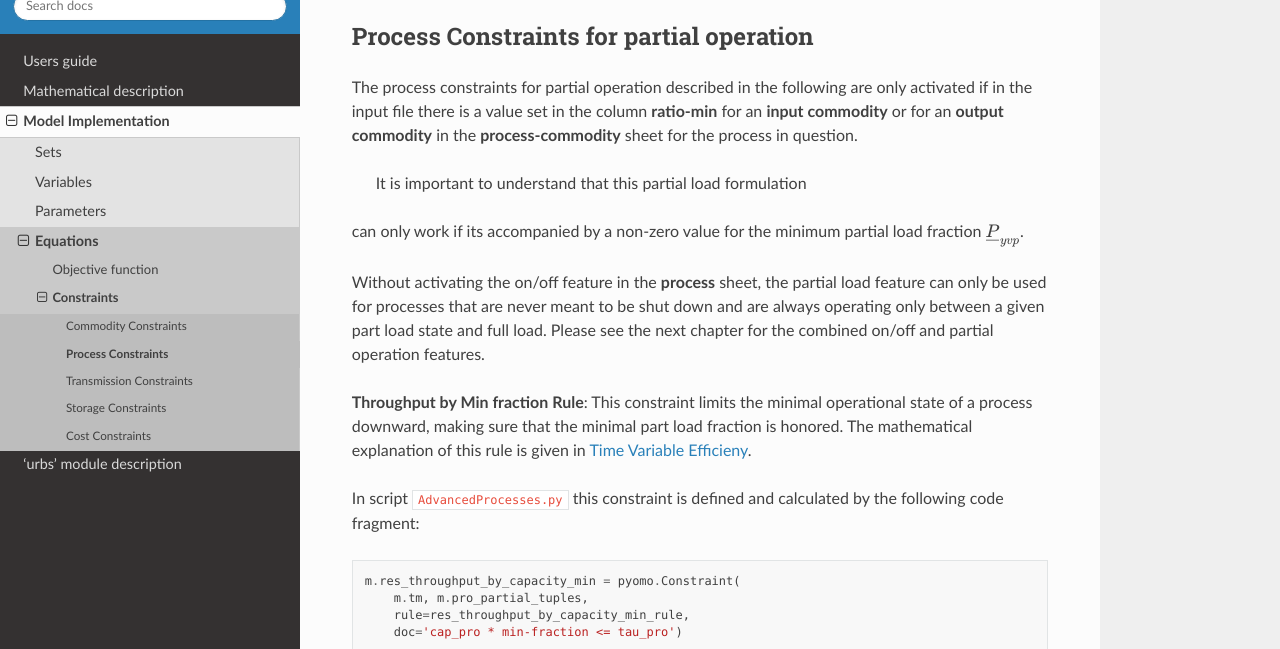
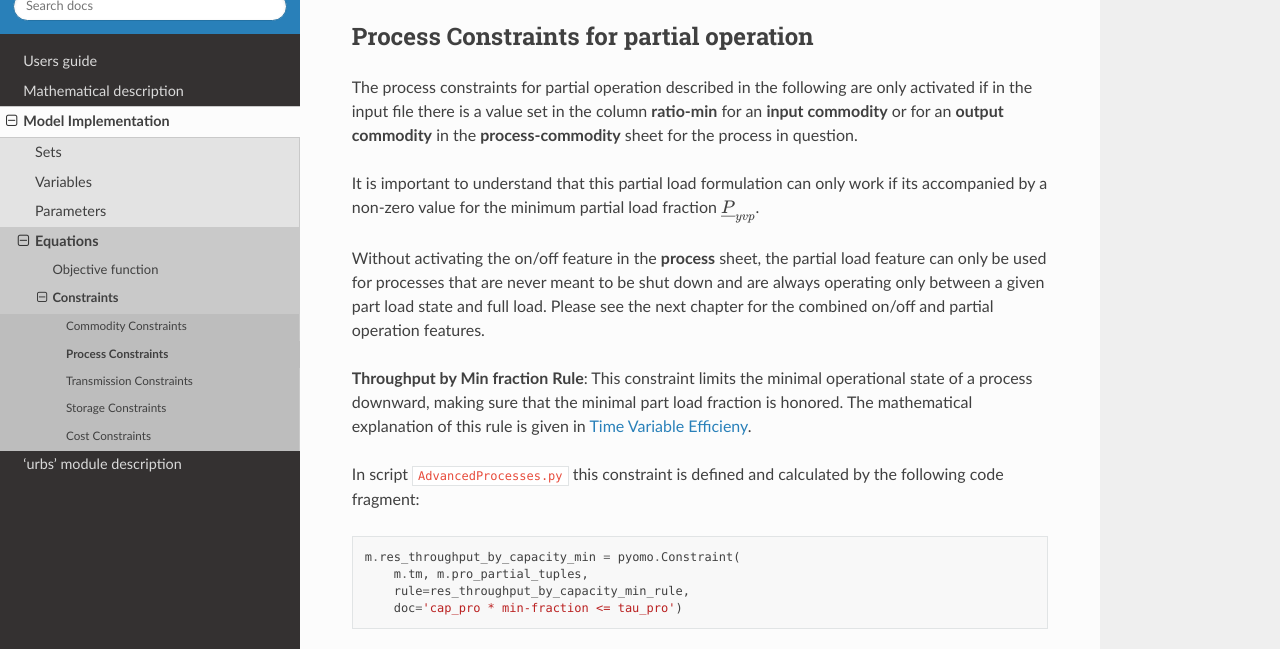
Before and after one commit to tum-ens/urbs, a Sphinx documentation site: the page built from doc/implementdoc/equ-process.rst, in a window 1280 px wide and 900 px high, scrolled down 4568 px, cut to the strip 84-733 px from the top of the window. Built offline with Sphinx 7.4.7 and the Read the Docs theme 2.0.0, drawn with Linux system fonts in a browser that asks for light colours; pages that are not in the unit, such as notebooks, are missing from menus; part of the change alters nothing that is shown; some of the changed text lies outside the part shown.

```diff
--- a/doc/implementdoc/equ-process.rst
+++ b/doc/implementdoc/equ-process.rst
@@ -208,7 +208,7 @@ defined and calculated by the following code fragment:
         rule=def_pro_timevar_output_rule,
         doc='e_pro_out = tau_pro * r_out * eff_factor')
 
-.. literalinclude:: /../urbs/features/AdvancedProcess.py
+.. literalinclude:: /../urbs/features/AdvancedProcesses.py
    :pyobject: def_pro_timevar_output_rule
 
 .. _sec-partial-startup-constr:
@@ -221,7 +221,7 @@ only activated if in the input file there is a value set in the column
 **ratio-min** for an **input commodity** or for an **output commodity** in the
 **process-commodity** sheet for the process in question.
 
- It is important to understand that this partial load formulation
+It is important to understand that this partial load formulation
 can only work if its accompanied by a non-zero value for the minimum partial
 load fraction :math:`\underline{P}_{yvp}`.
 
@@ -245,7 +245,7 @@ following code fragment:
         rule=res_throughput_by_capacity_min_rule,
         doc='cap_pro * min-fraction <= tau_pro')
 
-.. literalinclude:: /../urbs/AdvancedProcesses.py
+.. literalinclude:: /../urbs/features/AdvancedProcesses.py
    :pyobject: res_throughput_by_capacity_min_rule
 
 **Partial Process Input Rule**: The link between operational state
@@ -266,7 +266,7 @@ input ratio (and analogous for the output ratios):
         doc='e_pro_in = cap_pro * min_fraction * (r - R) / (1 - min_fraction)'
                      '+ tau_pro * (R - min_fraction * r) / (1 - min_fraction)')
 
-.. literalinclude:: /../urbs/AdvancedProcesses.py.py
+.. literalinclude:: /../urbs/features/AdvancedProcesses.py
    :pyobject: def_partial_process_input_rule
 
 In case of a process where also a time variable output efficiency is given the
@@ -278,7 +278,7 @@ code for the output changes to.
         rule=def_pro_partial_timevar_output_rule,
         doc='e_pro_out = tau_pro * r_out * eff_factor')
 
-.. literalinclude:: /../urbs/features/AdvancedProcesses.py.py
+.. literalinclude:: /../urbs/features/AdvancedProcesses.py
    :pyobject: def_pro_partial_timevar_output_rule
 
 
@@ -297,6 +297,7 @@ mathematical explanation of this rule is given in :ref:`theory-AP`.
 In script ``AdvancedProcesses.py`` this constraint is defined and calculated by the
 following code fragment:
 ::
+
     m.res_throughput_by_on_off_lower = pyomo.Constraint(
         m.tm, m.pro_on_off_tuples | m.pro_partial_on_off_tuples,
         rule=res_throughput_by_on_off_lower_rule,
@@ -307,9 +308,9 @@ following code fragment:
         doc='tau_pro <='
             'cap_pro * on_off + min-fraction * cap_pro * (1 - on_off)')
 
-.. literalinclude:: /../urbs/features/AdvancedProcesses.py.py
+.. literalinclude:: /../urbs/features/AdvancedProcesses.py
    :pyobject: res_throughput_by_on_off_lower
-.. literalinclude:: /../urbs/features/AdvancedProcesses.py.py
+.. literalinclude:: /../urbs/features/AdvancedProcesses.py
    :pyobject: res_throughput_by_on_off_upper
 
 **Process On/Off Output Rule**: This constraint modifies the process output
@@ -515,7 +516,7 @@ If the process has partial operation, the code changes to:
 .. literalinclude:: /../urbs/features/AdvancedProcesses.py
    :pyobject: res_partial_output_minfraction_rampup_rampup_rule
 
- If the process has time variable efficiency, the code changes to:
+If the process has time variable efficiency, the code changes to:
 ::
 
     m.res_timevar_output_minfraction_rampup_rampup = pyomo.Constraint(
```
